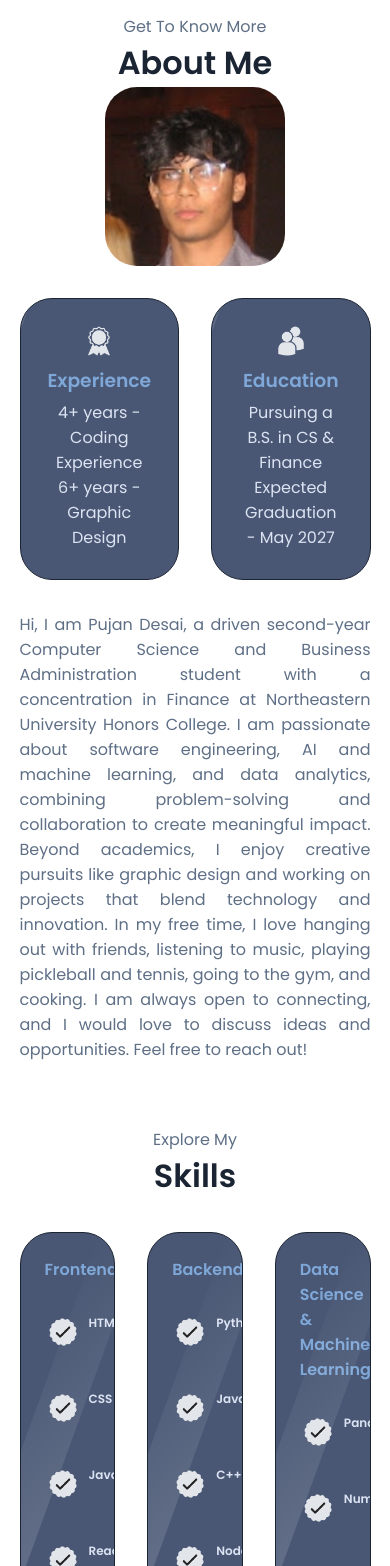
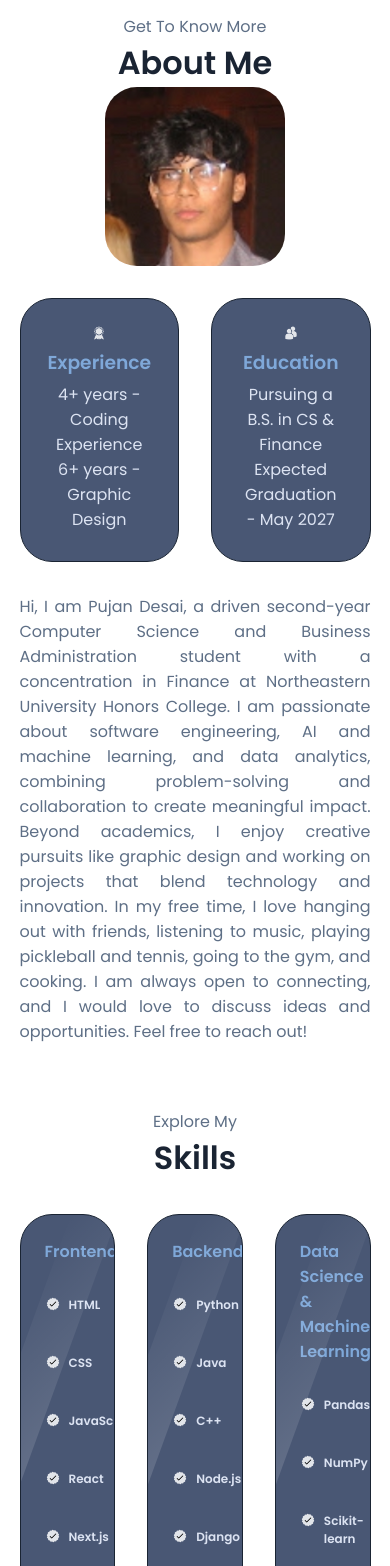
Before and after one commit to pujdesai/Pujan-Desai-Personal-Portfolio, a React (Vite) app: page /#desktop-nav in a window 390 px wide. Shown: the part 864-2430 px from the top of the page. Built offline with nearby package versions, Linux system fonts and the light colour scheme.

Commit message:
Mobile issue

```diff
--- a/src/media.css
+++ b/src/media.css
@@ -85,8 +85,8 @@
   article h3 {
     font-size: 0.75rem;
   }
-  article img {
-    height: 0.5rem;
+  .icon {
+    height: 1rem;
   }
   .logo {
     font-size: 1.5rem;
```
